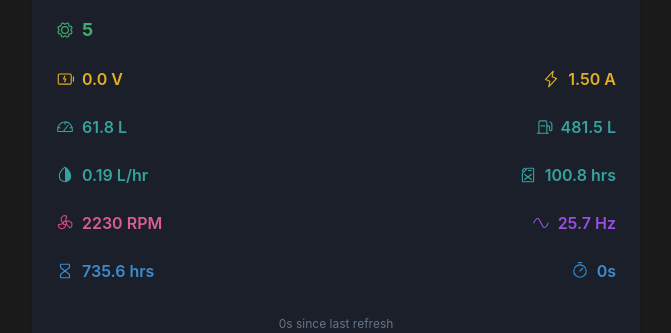
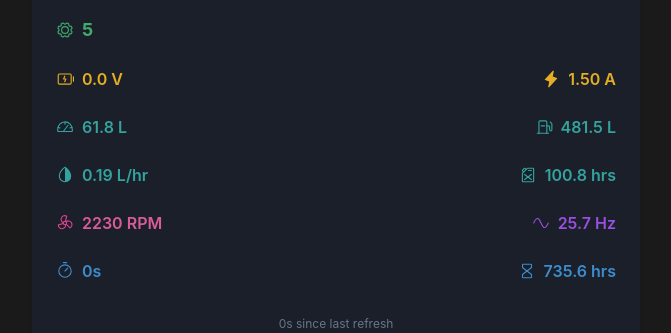
Before and after one commit to spot-iot/glacier-control, a React (Vite) app: page /view in a window 1280 px wide. Shown: the part 414-747 px from the top of the page, without its empty margins (304-975 px from the left). Built offline with nearby package versions, Linux system fonts and the light colour scheme; no server answers.

Commit message:
Update power toggle color and swap runtime positions
- Change power toggle from yellow/green to brand blue (matches active mode buttons)
- Change Lightning icon (amps) back to fill style
- Swap runtime positions: Session runtime on left, Total runtime on right

```diff
--- a/src/components/HeaterControl/HeaterControl.jsx
+++ b/src/components/HeaterControl/HeaterControl.jsx
@@ -555,7 +555,7 @@ const HeaterControl = ({ readOnly = false }) => {
             </Text>
           </HStack>
           <HStack spacing={2} align="center">
-            <Lightning size={18} weight="regular" color="#FBBF24" />
+            <Lightning size={18} weight="fill" color="#FBBF24" />
             <Text color="#FBBF24" fontSize="md" fontWeight="semibold">
               {current} A
             </Text>
@@ -610,18 +610,18 @@ const HeaterControl = ({ readOnly = false }) => {
           </HStack>
         </HStack>
 
-        {/* Runtime Row: Total and Session */}
+        {/* Runtime Row: Session and Total */}
         <HStack spacing={4} align="center" justify="space-between">
+          <HStack spacing={2} align="center">
+            <Timer size={18} weight="regular" color="#4299E1" />
+            <Text color="#4299E1" fontSize="md" fontWeight="semibold">
+              {formatSessionRuntime(sessionRuntime)}
+            </Text>
+          </HStack>
           <HStack spacing={2} align="center">
             <Hourglass size={18} weight="regular" color="#4299E1" />
             <Text color="#4299E1" fontSize="md" fontWeight="semibold">
               {totalRuntime} hrs
-            </Text>
-          </HStack>
-          <HStack spacing={2} align="center">
-            <Timer size={18} weight="regular" color="#4299E1" />
-            <Text color="#4299E1" fontSize="md" fontWeight="semibold">
-              {formatSessionRuntime(sessionRuntime)}
             </Text>
           </HStack>
         </HStack>
--- a/src/components/HeaterControl/PowerToggle.jsx
+++ b/src/components/HeaterControl/PowerToggle.jsx
@@ -9,14 +9,14 @@ const PowerToggle = ({ isOn, onChange, runStep, readOnly }) => {
       <HStack spacing={2}>
         <Switch
           size="lg"
-          colorScheme="yellow"
+          colorScheme="brand"
           isChecked={isOn}
           onChange={(e) => onChange(e.target.checked)}
           isDisabled={readOnly}
         />
       </HStack>
       <Text
-        color={isOn ? '#FBBF24' : 'gray.500'}
+        color={isOn ? 'brand.400' : 'gray.500'}
         fontSize="md"
         fontWeight="semibold"
         minW="60px"
```
